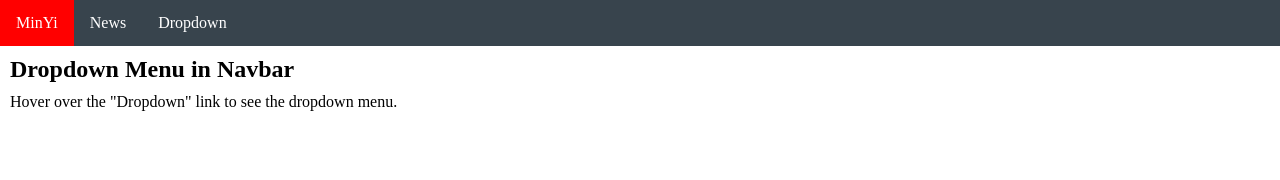
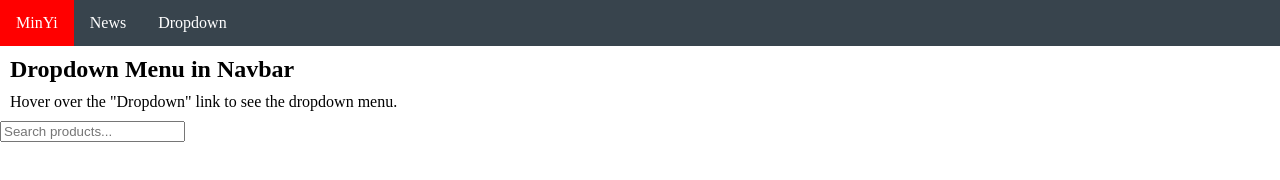
Before and after one commit to foominyi/sism-souvenir-shop, a plain HTML site: page index.html in a window 1280 px wide. Drawn offline with Linux system fonts and the light colour scheme.

Commit message:
Update index.html

```diff
--- a/index.html
+++ b/index.html
@@ -81,5 +81,13 @@ li.dropdown {
 <h2>Dropdown Menu in Navbar</h2>
 <p>Hover over the "Dropdown" link to see the dropdown menu.</p>
 
+<!-- Sidebar -->
+  <aside id="sidebar">
+    <div class="search">
+      <input id="searchInput" type="search" placeholder="Search products..." aria-label="Search products"/>
+    </div>
+    <nav id="menu"></nav>
+  </aside>
+
 </body>
 </html>
```
